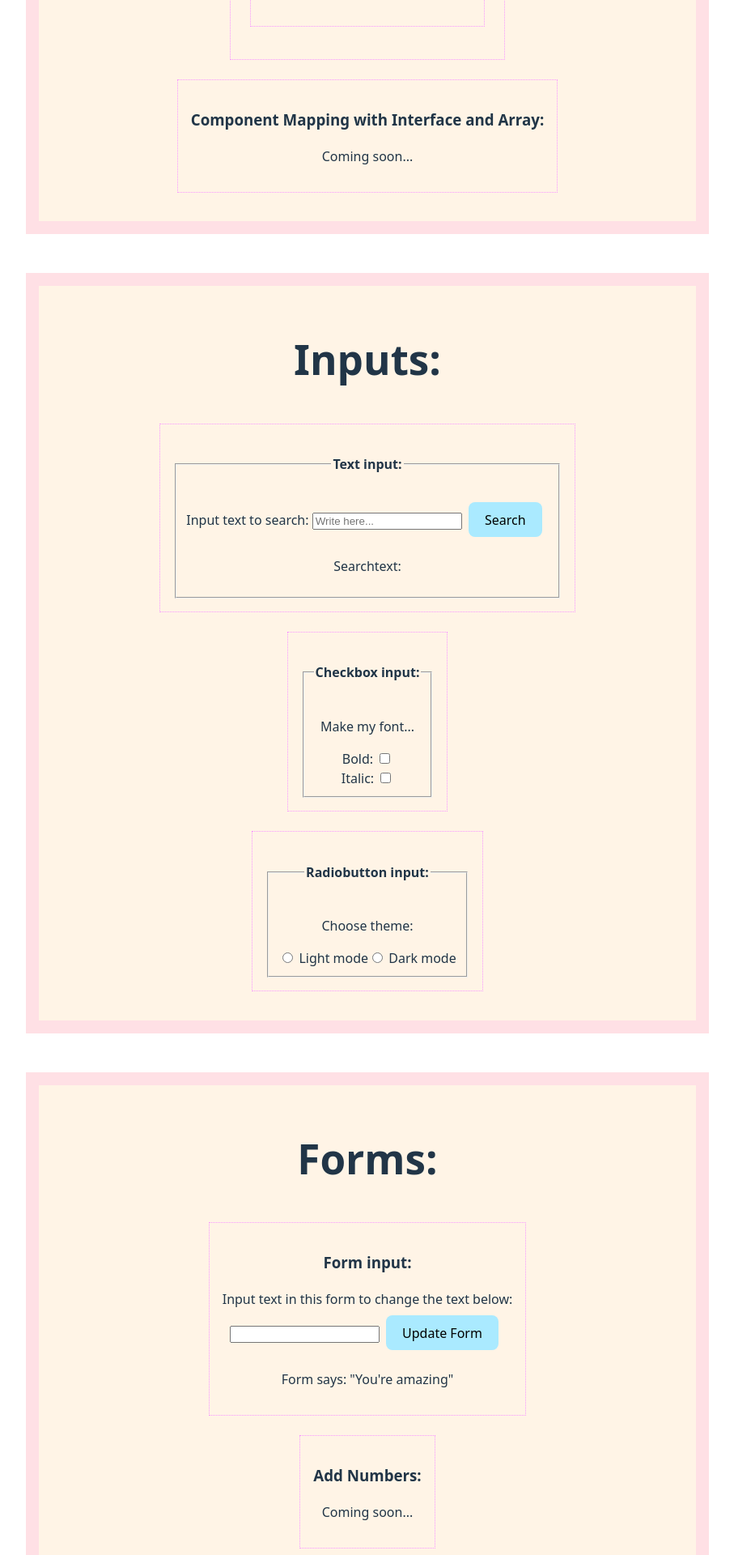
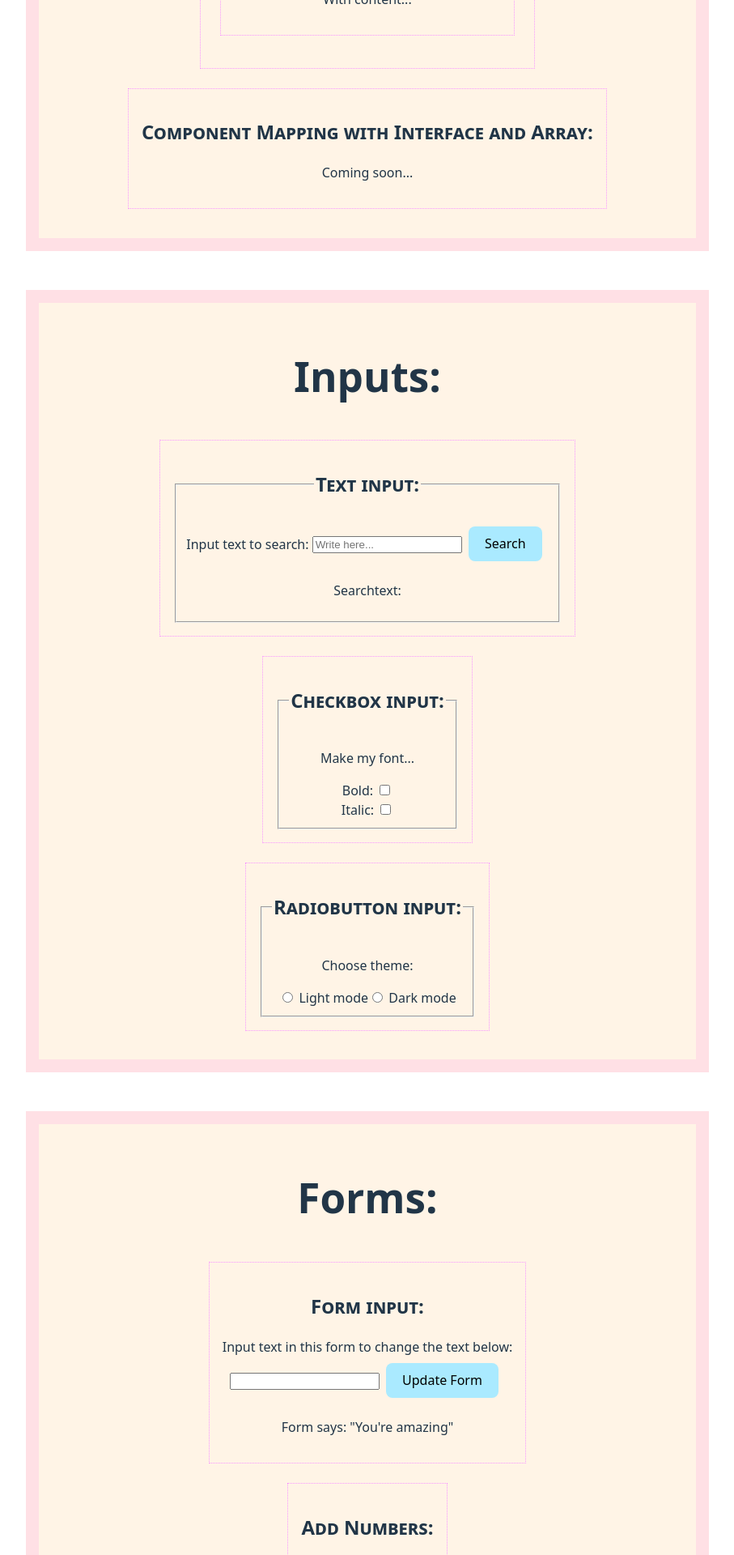
Before and after one commit to Ayngie/bits-n-pieces, a React (Vite) app: page / in a window 1280 px wide. Shown: the part 1260-3180 px from the top of the page at 81% size, without its empty margins (186-1093 px from the left). Built offline with nearby package versions, Linux system fonts and the light colour scheme.

Commit message:
Refactor: updated lower components headings and removed unnused code

```diff
--- a/src/components/DynamicComponentMapping/ComponentMappingWithInterfaceAndArray.tsx
+++ b/src/components/DynamicComponentMapping/ComponentMappingWithInterfaceAndArray.tsx
@@ -1,9 +1,7 @@
 const ComponentMappingWithInterfaceAndArray = () => {
   return (
     <article className="example-section">
-      <h3>Component Mapping with Interface and Array:</h3>
-
-      {/* TODO: finish coding this */}
+      <h2>Component Mapping with Interface and Array:</h2>
       <p>Coming soon...</p>
     </article>
   );
--- a/src/components/DynamicComponentMapping/ComponentMappingWithTypes.tsx
+++ b/src/components/DynamicComponentMapping/ComponentMappingWithTypes.tsx
@@ -22,7 +22,7 @@ const ComponentMappingWithTypes = () => {
 
   return (
     <article className="example-section">
-      <h3>Component Mapping with Types:</h3>
+      <h2>Component Mapping with Types:</h2>
 
       <label>
         Choose a subject:{' '}
--- a/src/components/Forms/FormAddNumbers.tsx
+++ b/src/components/Forms/FormAddNumbers.tsx
@@ -4,9 +4,7 @@ const FormAddNumbers = () => {
 
   return (
     <section className="example-section">
-      <h3>Add Numbers:</h3>
-
-      {/* TODO: finish coding this */}
+      <h2>Add Numbers:</h2>
       <p>Coming soon...</p>
     </section>
   );
--- a/src/components/Forms/FormInputText.tsx
+++ b/src/components/Forms/FormInputText.tsx
@@ -27,7 +27,7 @@ const FormInputText = () => {
 
   return (
     <section className="example-section">
-      <h3>Form input:</h3>
+      <h2>Form input:</h2>
       <form onSubmit={handleSubmit}>
         <div>
           <label htmlFor="buttonTextInput">
--- a/src/components/Inputs/InputCheckbox.tsx
+++ b/src/components/Inputs/InputCheckbox.tsx
@@ -14,7 +14,7 @@ const InputCheckbox = () => {
     <section className="example-section">
       <fieldset>
         <legend>
-          <h4>Checkbox input:</h4>
+          <h2>Checkbox input:</h2>
         </legend>
 
         <p className={fontstyles()}>Make my font...</p>
--- a/src/components/Inputs/InputRadiobutton.tsx
+++ b/src/components/Inputs/InputRadiobutton.tsx
@@ -3,7 +3,7 @@ const InputRadiobutton = () => {
     <section className="example-section">
       <fieldset>
         <legend>
-          <h4>Radiobutton input:</h4>
+          <h2>Radiobutton input:</h2>
         </legend>
 
         <p>Choose theme: </p>
--- a/src/components/Inputs/InputText.tsx
+++ b/src/components/Inputs/InputText.tsx
@@ -12,7 +12,7 @@ const InputText = () => {
     <section className="example-section">
       <fieldset>
         <legend>
-          <h4>Text input:</h4>
+          <h2>Text input:</h2>
         </legend>
         {/* N.B. As we have no form-element here, button will not 'Click' on key-down = 'Enter'. */}
         <label htmlFor="searchTextInput">Input text to search:</label>{' '}
--- a/src/components/Toggles/Toggle.tsx
+++ b/src/components/Toggles/Toggle.tsx
@@ -1,12 +1,11 @@
-import React, { useState } from 'react';
+import { useState } from 'react';
 
-const Toggle: React.FC = () => {
-  // explicitly defines this as a functional component.
+const Toggle = () => {
   const [on, setOn] = useState<boolean>(true);
 
   return (
     <article className="example-section">
-      <h3>Basic toggle:</h3>
+      <h2>Basic toggle:</h2>
 
       <button onClick={() => setOn(!on)}>{on ? 'ON' : 'OFF'}</button>
     </article>
--- a/src/components/Toggles/ToggleColored.tsx
+++ b/src/components/Toggles/ToggleColored.tsx
@@ -1,11 +1,11 @@
-import React, { useState } from 'react';
+import { useState } from 'react';
 
-const ToggleColored: React.FC = () => {
+const ToggleColored = () => {
   const [on, setOn] = useState<boolean>(true);
 
   return (
     <article className="example-section">
-      <h3>Toggle with interactive coloring:</h3>
+      <h2>Toggle with interactive coloring:</h2>
 
       <button
         className={on ? 'button-on' : 'button-off'}
--- a/src/components/Toggles/ToggleTheme.tsx
+++ b/src/components/Toggles/ToggleTheme.tsx
@@ -1,13 +1,13 @@
 import { useState } from 'react';
 
-const ToggleTheme: React.FC = () => {
+const ToggleTheme = () => {
   const [dark, setDark] = useState<boolean>(true);
 
   return (
     <article
       className="example-section"
       id={dark ? 'chosen-dark-theme' : 'chosen-light-theme'}>
-      <h3>Toggle theme between light/dark:</h3>
+      <h2>Toggle theme between light/dark:</h2>
       <button onClick={() => setDark((prev) => !prev)}>
         {dark ? 'Dark theme' : 'Light theme'}
       </button>
--- a/src/components/Toggles/ToggleThreeChoices.tsx
+++ b/src/components/Toggles/ToggleThreeChoices.tsx
@@ -2,7 +2,7 @@ import { JSX, useState } from 'react';
 import ComponentA from '../DynamicComponentMapping/ComponentsToBeMapped/ComponentA';
 import ComponentB from '../DynamicComponentMapping/ComponentsToBeMapped/ComponentB';
 
-const ToggleThreeChoices: React.FC = () => {
+const ToggleThreeChoices = () => {
   const [mappingIndex, setMappingIndex] = useState<number>(0);
 
   // Function to cycle through states (0->1->2->0)
@@ -21,7 +21,7 @@ const ToggleThreeChoices: React.FC = () => {
 
   return (
     <article className="example-section">
-      <h3>Toggle three choices:</h3>
+      <h2>Toggle three choices:</h2>
       <button onClick={switchMapping}>Toggle choice</button>
 
       {components[mappingIndex]}
--- a/src/components/Toggles/ToggleTwoChoices.tsx
+++ b/src/components/Toggles/ToggleTwoChoices.tsx
@@ -6,22 +6,22 @@ import ComponentB from '../DynamicComponentMapping/ComponentsToBeMapped/Componen
 const ToggleTwoChoices = () => {
   const [basicChoiceOn, setBasicChoiceOn] = useState<boolean>(true);
 
-  // Create handler function to pass as prop (to change state in this component)
+  // handler function for state change in this component - to pass as prop, so as to keep this components state logic in this file.
   const toggleChoice = () => {
     setBasicChoiceOn((prev) => !prev);
   };
 
   return (
     <article className="example-section">
-      <h3>Toggle two choices:</h3>
+      <h2>Toggle two choices:</h2>
 
-      {/* Pass toggle function to child */}
+      {/* Passing toggle function to child */}
       <ToggleWithProps
         buttonText="Toggle two choices"
         onClickFunction={toggleChoice}
       />
 
-      {/* Show component based on which is toggled */}
+      {/* Showing component based on which is toggled */}
       {basicChoiceOn ? <ComponentA /> : <ComponentB />}
     </article>
   );
```
